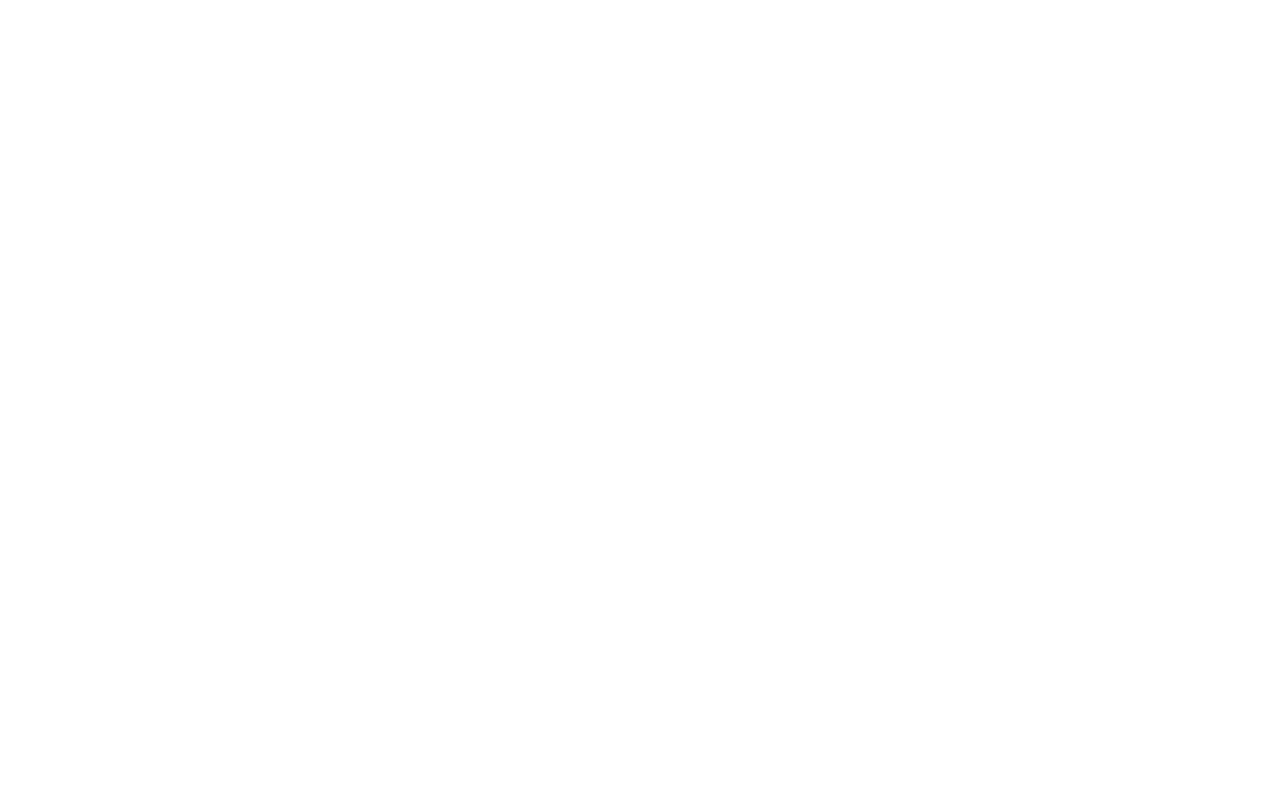
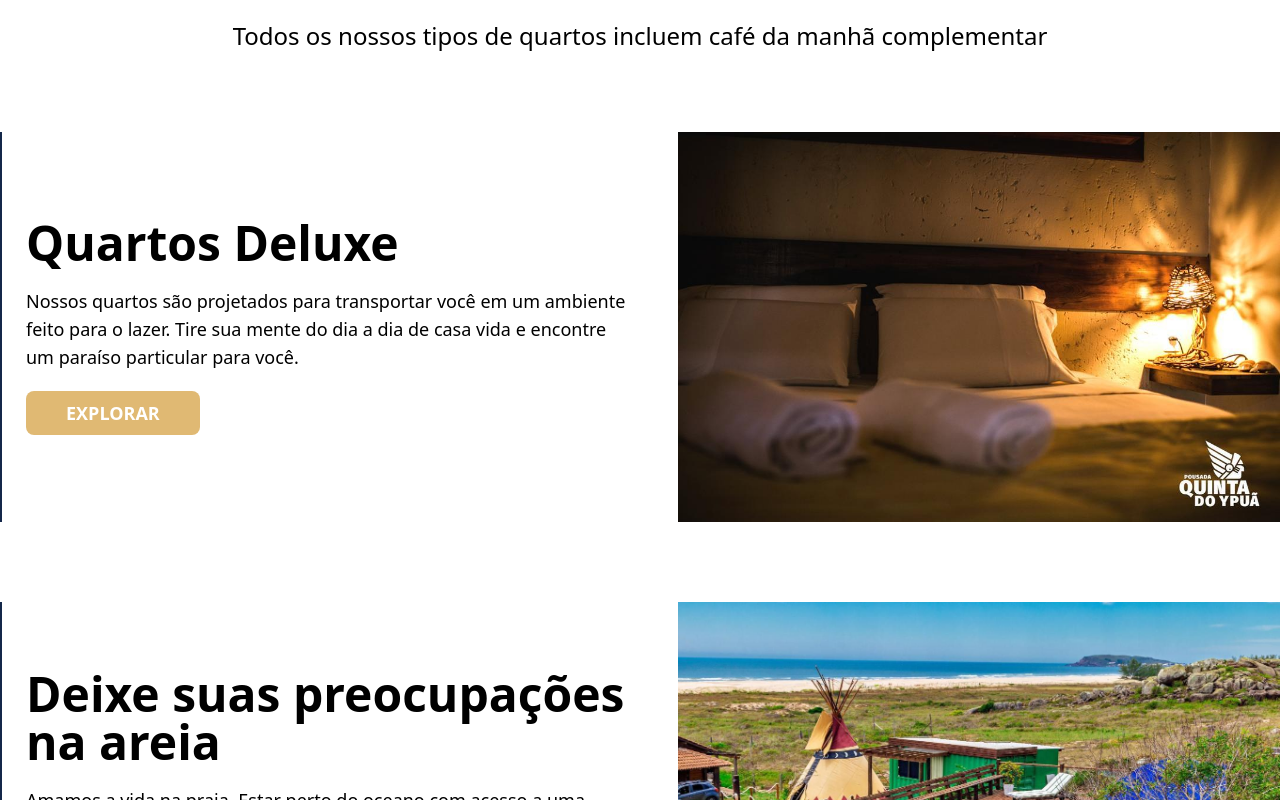
Before and after one commit to SSH-LTDA/frontend-v1, a React (Vite) app: page / in a window 1280 px wide. Shown: the part 820-1620 px from the top of the page. Before the commit the page ends 824 px from the top, so only its background shows below. Built offline with nearby package versions, Linux system fonts and the light colour scheme.

Commit message:
homeCard created

```diff
--- /dev/null
+++ b/src/components/HomeCard.tsx
@@ -0,0 +1,25 @@
+import React from "react";
+import Row from "./Row";
+
+interface HomeCardProps {
+  title: string;
+  description: string;
+  image: string;
+}
+
+const HomeCard: React.FC<HomeCardProps> = ({ title, description, image }) => {
+  return (
+    <Row className="w-[85%] mx-auto my-20 flex justify-between border-l-2 border-[#14274A] pl-6">
+      <div className="w-[48%] my-auto">
+        <h3 className="text-5xl font-bold mb-2">{title}</h3>
+        <p className="text-lg my-5">{description}</p>
+        <button className="bg-[#E0B973] text-white text-lg font-semibold px-10 py-2 rounded-lg">EXPLORAR</button>
+      </div>
+      <div className="w-[48%]">
+        <img src={image} alt="" className="w-[100%] h-[100%]" />
+      </div>
+    </Row>
+  );
+};
+
+export default HomeCard;
--- a/src/pages/Home/HomeContent.tsx
+++ b/src/pages/Home/HomeContent.tsx
@@ -1,7 +1,26 @@
 import React from "react";
+import HomeCard from "../../components/HomeCard";
+import deluxeRoom from "../../assets/deluxeRoom.jpeg"
+import beach from "../../assets/beach.jpeg"
 
 function HomeContent() {
-  return <div>Home Content</div>;
+  return (
+    <div>
+      <h2 className="text-2xl mt-10 mb-20 text-center">
+        Todos os nossos tipos de quartos incluem café da manhã complementar
+      </h2>
+      <HomeCard
+        title="Quartos Deluxe"
+        description="Nossos quartos são projetados para transportar você em um ambiente feito para o lazer. Tire sua mente do dia a dia de casa vida e encontre um paraíso particular para você."
+        image={deluxeRoom}
+      />
+      <HomeCard
+        title="Deixe suas preocupações na areia"
+        description="Amamos a vida na praia. Estar perto do oceano com acesso a uma praia de areia infinita garante um estado de espírito descontraído. Parece que o tempo parou olhando o oceano."
+        image={beach}
+      />
+    </div>
+  );
 }
 
 export default HomeContent;
```
Also changed, not shown: src/assets/beach.jpeg (added), src/assets/deluxeRoom.jpeg (added), src/components/.txt (deleted).
